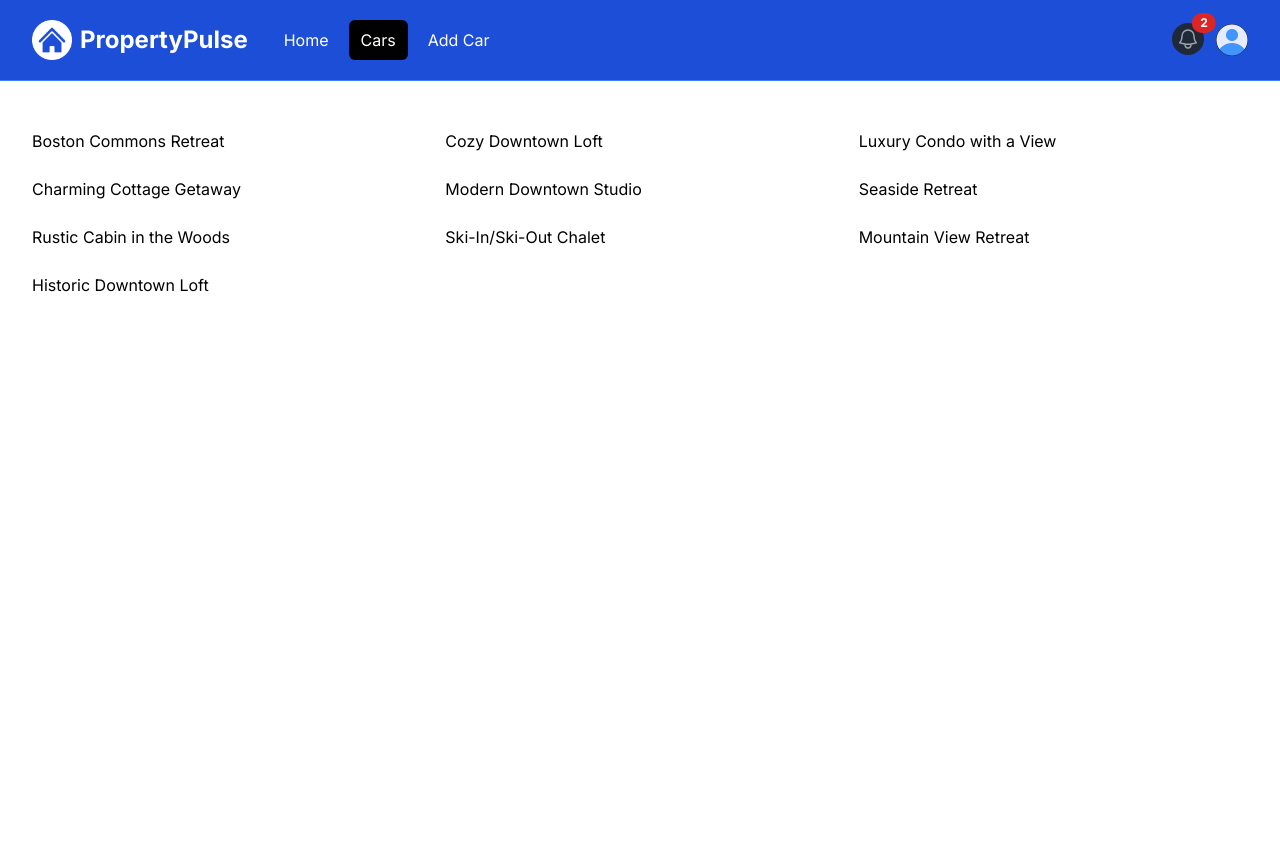
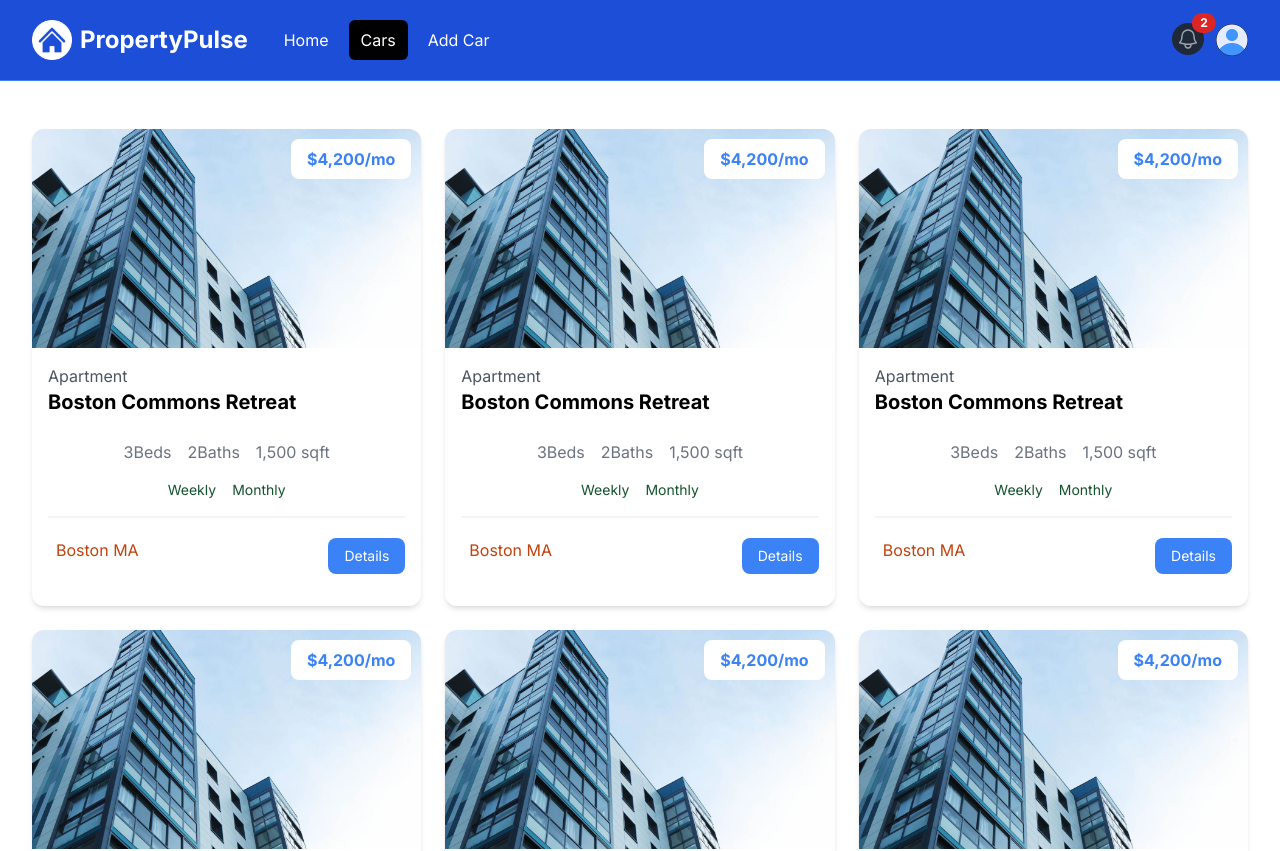
Before and after one commit to lostmart/rent-this, a Next.js app: page /carsPage in a window 1280 px wide. Shown: the top 851 px of the page. Before the commit the page ends 800 px from the top, so only its background shows below. Built offline with nearby package versions, Linux system fonts and the light colour scheme.

Commit message:
new stymes and dynamic cards

```diff
--- a/src/app/carsPage/page.tsx
+++ b/src/app/carsPage/page.tsx
@@ -1,4 +1,5 @@
 import React from "react"
+import CarCard from "@/components/CarCard"
 import cars from "@/properties.json"
 
 type Tcar = {
@@ -21,7 +22,9 @@ const carsPage = () => {
 		<section className="px-4 py-6">
 			<div className="container-xl lg:container m-auto px-4 py-6">
 				<div className="grid grid-cols-1 md:grid-cols-3 gap-6">
-					{cars.length ? cars.map((car: Tcar) => <div>{car.name} </div>): "No cars found ..."}
+					{cars.length ? cars.map((car: Tcar) => (
+						<CarCard key={car._id}>{car.name} </CarCard>
+					)) : "No cars found ..."}
 				</div>
 			</div>
 		</section>
--- /dev/null
+++ b/src/components/CarCard.tsx
@@ -0,0 +1,71 @@
+import Image from "next/image"
+import Link from "next/link"
+
+type CarCardProps = {
+	children: React.ReactNode
+}
+
+const CarCard = ({ children }) => {
+	return (
+		<div className="rounded-xl shadow-md relative">
+			<Image
+				src="/properties/a1.jpg"
+				height={0}
+				width={0}
+				sizes="100vw"
+				alt=""
+				className="w-full h-auto rounded-t-xl"
+			/>
+			<div className="p-4">
+				<div className="text-left md:text-center lg:text-left mb-6">
+					<div className="text-gray-600">Apartment</div>
+					<h3 className="text-xl font-bold">Boston Commons Retreat</h3>
+				</div>
+				<h3 className="absolute top-[10px] right-[10px] bg-white px-4 py-2 rounded-lg text-blue-500 font-bold text-right md:text-center lg:text-right">
+					$4,200/mo
+				</h3>
+
+				<div className="flex justify-center gap-4 text-gray-500 mb-4">
+					<p>
+						<i className="fa-solid fa-bed"></i> 3
+						<span className="md:hidden lg:inline">Beds</span>
+					</p>
+					<p>
+						<i className="fa-solid fa-bath"></i> 2
+						<span className="md:hidden lg:inline">Baths</span>
+					</p>
+					<p>
+						<i className="fa-solid fa-ruler-combined"></i>
+						1,500 <span className="md:hidden lg:inline">sqft</span>
+					</p>
+				</div>
+
+				<div className="flex justify-center gap-4 text-green-900 text-sm mb-4">
+					<p>
+						<i className="fa-solid fa-money-bill"></i> Weekly
+					</p>
+					<p>
+						<i className="fa-solid fa-money-bill"></i> Monthly
+					</p>
+				</div>
+
+				<div className="border border-gray-100 mb-5"></div>
+
+				<div className="flex flex-col lg:flex-row justify-between mb-4">
+					<div className="flex align-middle gap-2 mb-4 lg:mb-0">
+						<i className="fa-solid fa-location-dot text-lg text-orange-700"></i>
+						<span className="text-orange-700"> Boston MA </span>
+					</div>
+					<a
+						href="property.html"
+						className="h-[36px] bg-blue-500 hover:bg-blue-600 text-white px-4 py-2 rounded-lg text-center text-sm"
+					>
+						Details
+					</a>
+				</div>
+			</div>
+		</div>
+	)
+}
+
+export default CarCard
```
